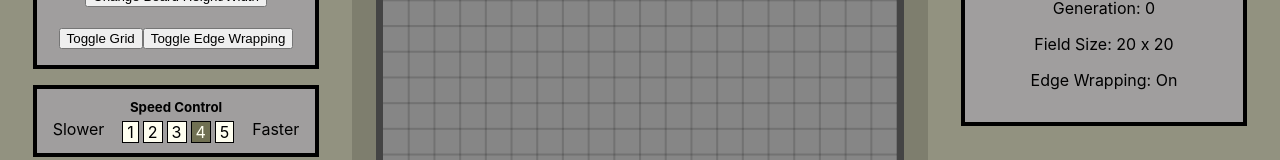
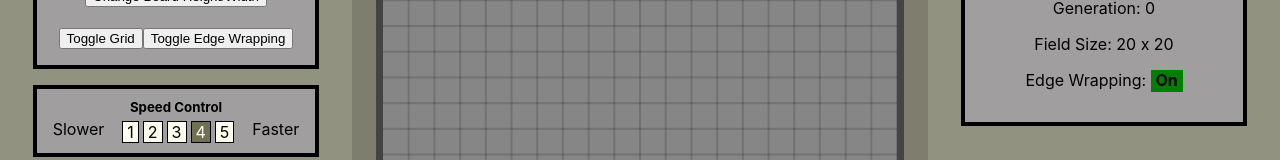
Before and after one commit to tgclayton/Gol2, a React (Create React App) app: page /controls/info in a window 1280 px wide. Shown: the part 414-574 px from the top of the page. Built offline with nearby package versions, Linux system fonts and the light colour scheme.

Commit message:
add better visual feedback for edge wrapping indicator

```diff
--- a/src/App.js
+++ b/src/App.js
@@ -21,7 +21,8 @@ function App() {
   const [leftPanelDisplay, setleftPanelDisplay] = useState('controls')
   const [rightPanelDisplay, setRightPanelDisplay] = useState('info')
   const [generation, setGeneration] = useState(0) //current generation displayed
-  const [speed, setActiveSpeed] = useState(30)
+  const [speed, setActiveSpeed] = useState(30) //speed at which new generations are created when game is running
+  const [game, setGame] = useState(null) //holds the interval when game is running
 
 
   //Controls highlighting of selected nav button
--- a/src/components/Info.jsx
+++ b/src/components/Info.jsx
@@ -1,12 +1,24 @@
+import { useEffect } from "react"
+import '../styles/info.css'
+
 export default function Info (props) {
 const wrap = props.wrap? "On": "Off"
+useEffect(()=> {
+  const span = document.getElementById('wrap-indicator')
+  span.className = ''
+  if (props.wrap) {
+    span.classList.add('indicator-on')
+  } else {
+    span.classList.add('indicator-off')
+  }
+}, [props.wrap])
 
   return (
     <div id = "info-panel" className = "control-panel">
       <p>Live Cells: {props.liveCells}</p>
       <p>Generation: {props.gen}</p>
       <p>Field Size: {props.size} x {props.size}</p>
-      <p>Edge Wrapping: {wrap} </p>
+      <p>Edge Wrapping: <sp id = 'wrap-indicator'>{wrap}</sp> </p>
     </div>
   )
 }
--- /dev/null
+++ b/src/styles/info.css
@@ -0,0 +1,15 @@
+#wrap-indicator {
+
+}
+
+.indicator-on {
+  background-color: green;
+  padding: 0 .3em .1em;
+  font-weight: 700;
+}
+
+.indicator-off {
+  background-color: rgb(211, 4, 4);
+  padding: 0 .3em .1em;
+  font-weight: 700;
+}
```
